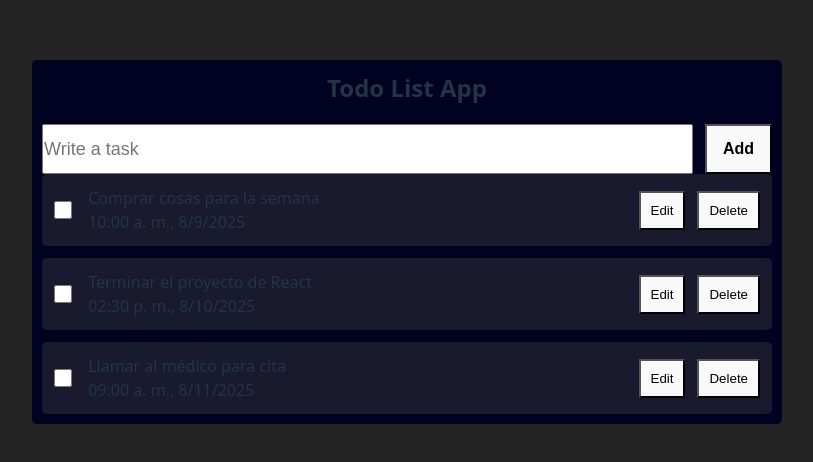
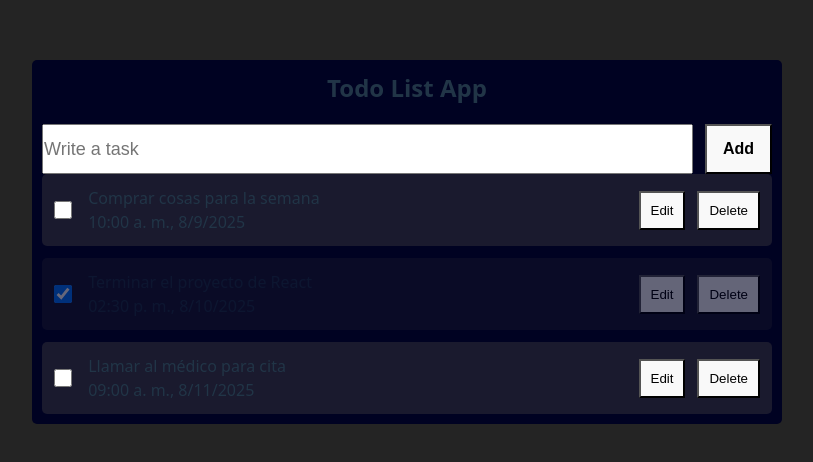
Before and after one commit to EzeSandes/ReactLearningJourney, a React (Vite) app in the folder Begginner/todo-list/: page / in a window 1280 px wide. Shown: the part 158-620 px from the top of the page, without its empty margins (233-1046 px from the left). Built offline with nearby package versions, Linux system fonts and the light colour scheme.

Commit message:
added new function to update the task items when they are completed

```diff
--- a/Begginner/todo-list/src/App.jsx
+++ b/Begginner/todo-list/src/App.jsx
@@ -61,6 +61,13 @@ function App() {
     setIsModalOpen(false);
   }
 
+  function handleCompleteTask(id) {
+    const updatedTasks = tasks.map(task =>
+      task.id === id ? { ...task, completed: !task.completed } : task
+    );
+    setTasks(updatedTasks);
+  }
+
   function handleCloseModal() {
     setIsModalOpen(false);
     setEditingTask(null);
@@ -94,6 +101,7 @@ function App() {
           tasks={tasks}
           onDeleteItem={handleDeleteItem}
           onEditItem={handleOpenEditModal}
+          onCompleteTask={handleCompleteTask}
         />
         {isModalOpen && (
           <Modal onCloseModal={handleCloseModal}>
--- a/Begginner/todo-list/src/components/List.jsx
+++ b/Begginner/todo-list/src/components/List.jsx
@@ -1,7 +1,7 @@
 import React from 'react';
 import ListItem from './ListItem';
 
-function List({ tasks, onDeleteItem, onEditItem }) {
+function List({ tasks, onDeleteItem, onEditItem, onCompleteTask }) {
   return (
     <div className='list_container'>
       <ul className='list'>
@@ -11,6 +11,7 @@ function List({ tasks, onDeleteItem, onEditItem }) {
             task={task}
             onDeleteItem={onDeleteItem}
             onEditItem={onEditItem}
+            onCompleteTask={onCompleteTask}
           />
         ))}
       </ul>
--- a/Begginner/todo-list/src/components/ListItem.jsx
+++ b/Begginner/todo-list/src/components/ListItem.jsx
@@ -1,16 +1,14 @@
-import { useState } from 'react';
-
-function ListItem({ task, onDeleteItem, onEditItem }) {
-  const [isCompleted, setIsCompleted] = useState(false);
-
+function ListItem({ task, onDeleteItem, onEditItem, onCompleteTask }) {
   return (
-    <li className={`list__item ${isCompleted ? 'list__item--completed' : ''}`}>
+    <li
+      className={`list__item ${task.completed ? 'list__item--completed' : ''}`}
+    >
       <input
         type='checkbox'
         name='todo-done'
         className='list__item__checkbox'
-        value={isCompleted}
-        onChange={() => setIsCompleted(prev => !prev)}
+        checked={task.completed}
+        onChange={() => onCompleteTask(task.id)}
       />
       <div className='list__item__content'>
         <p className='list__item__text'>{task.text}</p>
```
